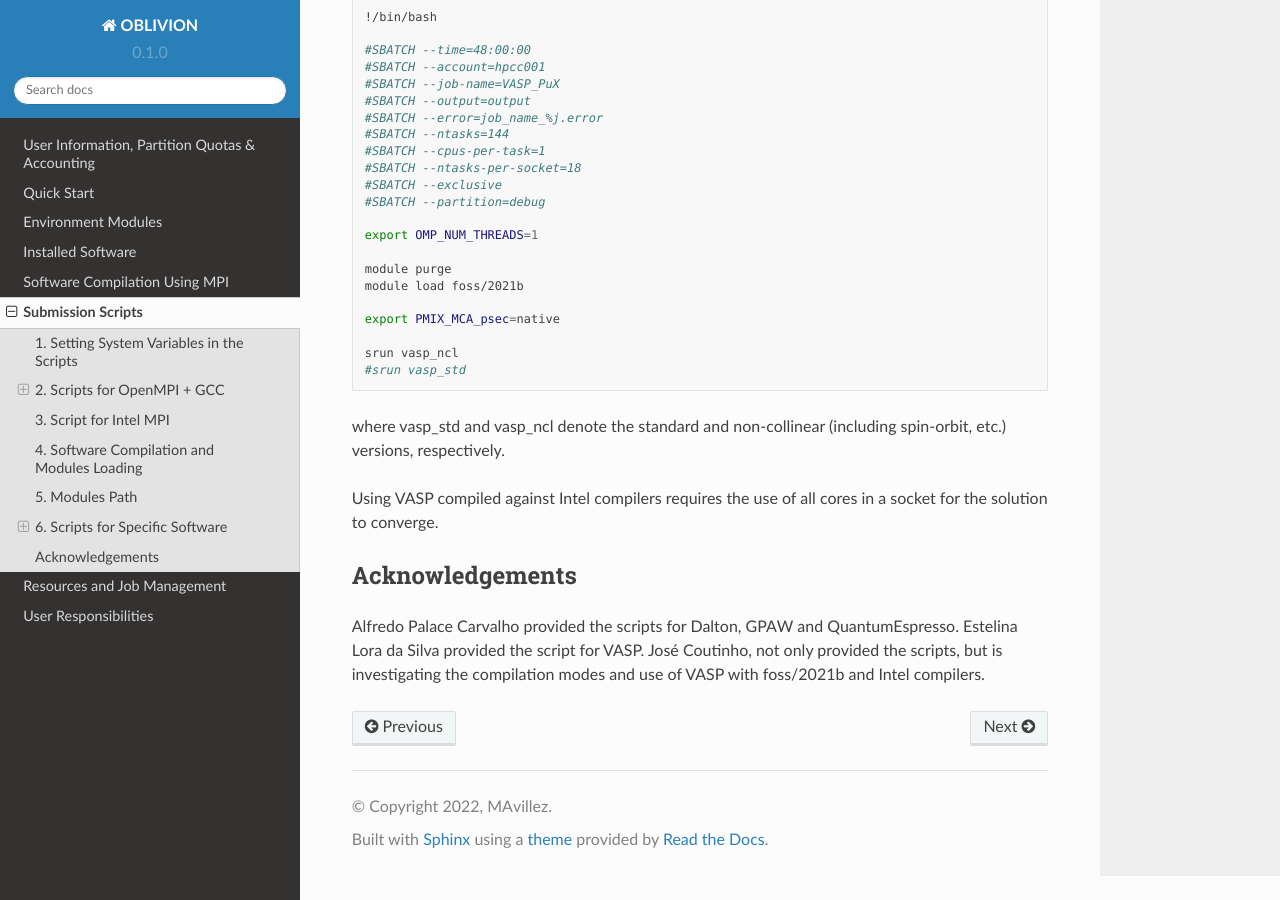
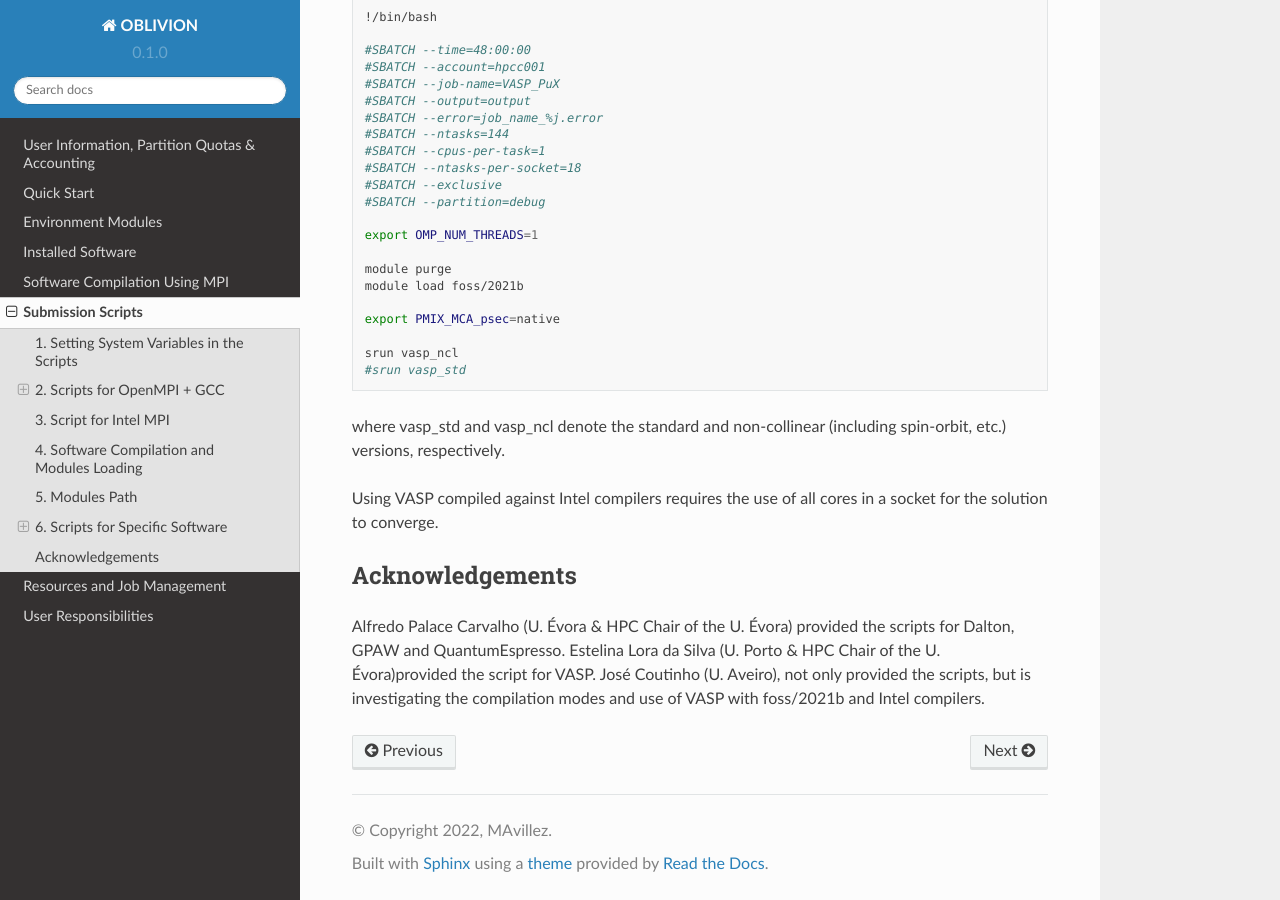
Before and after one commit to mavillez/Oblivion, a Sphinx documentation site: the page built from docs/source/scripts.rst, in a window 1280 px wide and 900 px high, scrolled down 6646 px. Built offline with Sphinx 7.4.7 and the Read the Docs theme 2.0.0, drawn with Linux system fonts in a browser that asks for light colours.

Commit message:
Update scripts.rst

```diff
--- a/docs/source/scripts.rst
+++ b/docs/source/scripts.rst
@@ -377,6 +377,6 @@ Using VASP compiled against Intel compilers requires the use of all cores in a s
 Acknowledgements
 ---------------
 
-Alfredo Palace Carvalho provided the scripts for Dalton, GPAW and QuantumEspresso.
-Estelina Lora da Silva provided the script for VASP.
-José Coutinho, not only provided the scripts, but is investigating the compilation modes and use of VASP with foss/2021b and Intel compilers.
+Alfredo Palace Carvalho (U. Évora & HPC Chair of the U. Évora) provided the scripts for Dalton, GPAW and QuantumEspresso.
+Estelina Lora da Silva (U. Porto & HPC Chair of the U. Évora)provided the script for VASP.
+José Coutinho (U. Aveiro), not only provided the scripts, but is investigating the compilation modes and use of VASP with foss/2021b and Intel compilers.
```
